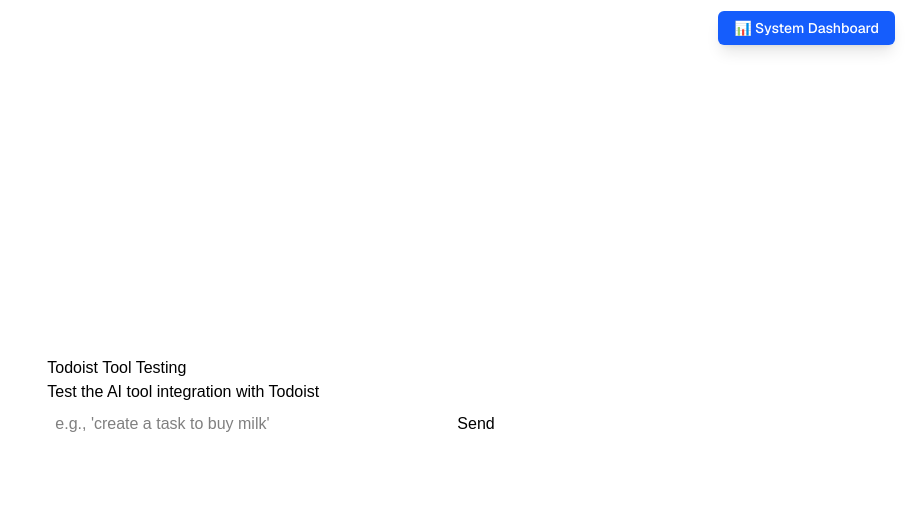
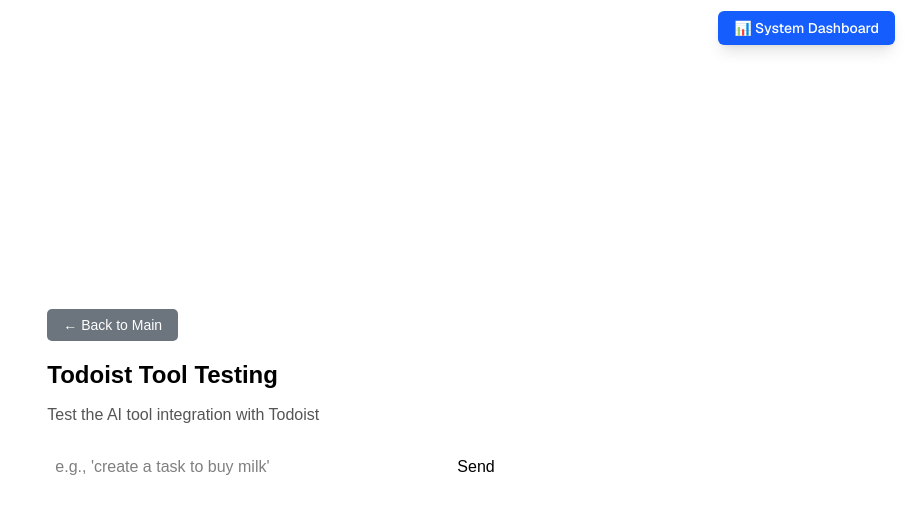
Before and after one commit to DayoOdunlami/swift-sage, a Next.js app: page /test in a window 1280 px wide. Shown: the top 514 px of the page, without its empty margins (369-1280 px from the left). Built offline with nearby package versions, Linux system fonts and the light colour scheme.

Commit message:
feat: Add navigation between main and test pages

```diff
--- a/app/page.tsx
+++ b/app/page.tsx
@@ -13,6 +13,7 @@
 import { usePlayer } from "@/lib/usePlayer";
 import { track } from "@vercel/analytics";
 import { useMicVAD, utils } from "@ricky0123/vad-react";
+import Link from "next/link";
 
 type Message = {
 	role: "user" | "assistant";
@@ -116,7 +117,22 @@
 	}
 
 	return (
-		<>
+		<main className="relative flex flex-col items-center justify-between min-h-screen p-4 overflow-hidden bg-white">
+			<div style={{ position: 'absolute', top: '20px', right: '20px' }}>
+				<Link href="/test" style={{
+					padding: '10px 20px',
+					backgroundColor: '#007bff',
+					color: 'white',
+					textDecoration: 'none',
+					borderRadius: '5px',
+					fontSize: '14px'
+				}}>
+					Test Tools
+				</Link>
+			</div>
+			<div className="absolute top-4 left-4 text-xs text-gray-500">
+				{player.CPUTime ? `CPU Time: ${player.CPUTime.toFixed(2)}ms` : ""}
+			</div>
 			<div className="pb-4 min-h-28" />
 
 			<form
@@ -190,7 +206,7 @@
 					}
 				)}
 			/>
-		</>
+		</main>
 	);
 }
 
--- a/app/test/page.tsx
+++ b/app/test/page.tsx
@@ -1,6 +1,7 @@
 'use client'
 
 import { useState } from 'react'
+import Link from 'next/link'
 
 export default function TestToolsPage() {
   const [input, setInput] = useState('')
@@ -40,9 +41,23 @@
   }
 
   return (
-    <div style={{ padding: '20px', fontFamily: 'sans-serif' }}>
-      <h1>Todoist Tool Testing</h1>
-      <p>Test the AI tool integration with Todoist</p>
+    <div style={{ maxWidth: '600px', margin: '40px auto', fontFamily: 'sans-serif' }}>
+      <div style={{ marginBottom: '20px' }}>
+        <Link href="/" style={{
+          padding: '8px 16px',
+          backgroundColor: '#6c757d',
+          color: 'white',
+          textDecoration: 'none',
+          borderRadius: '5px',
+          fontSize: '14px'
+        }}>
+          ← Back to Main
+        </Link>
+      </div>
+      <h1 style={{ fontSize: '24px', fontWeight: 'bold', marginBottom: '10px' }}>Todoist Tool Testing</h1>
+      <p style={{ marginBottom: '20px', color: '#555' }}>
+        Test the AI tool integration with Todoist
+      </p>
 
       <form onSubmit={handleSubmit}>
         <input
```
